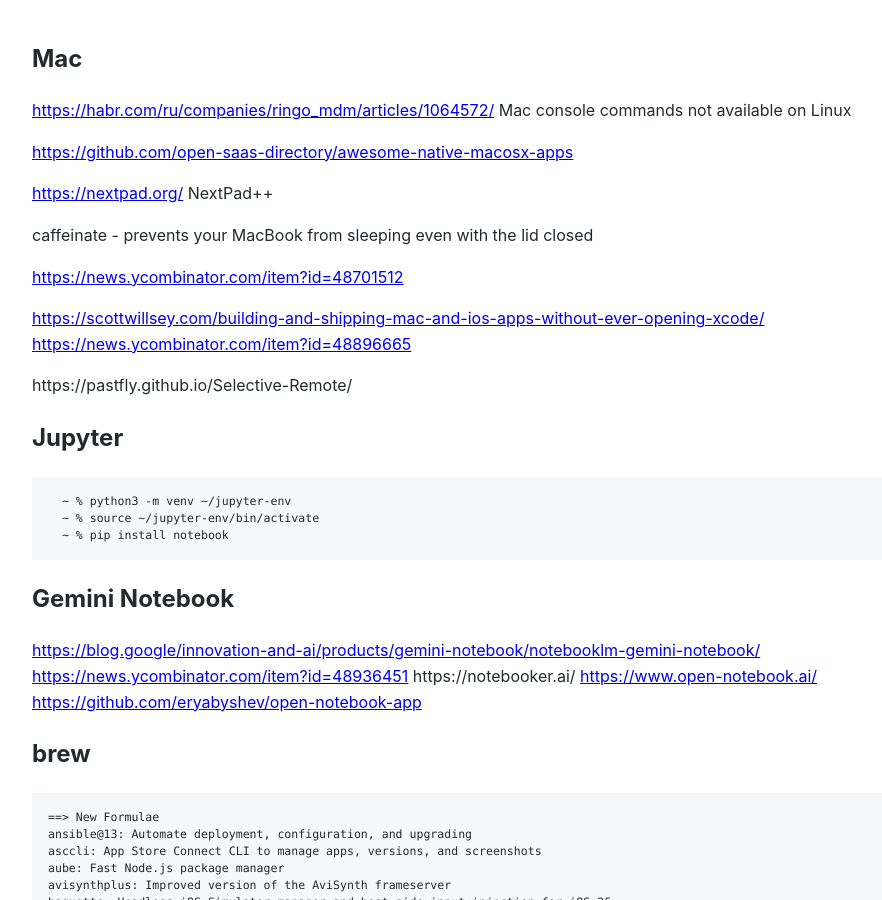
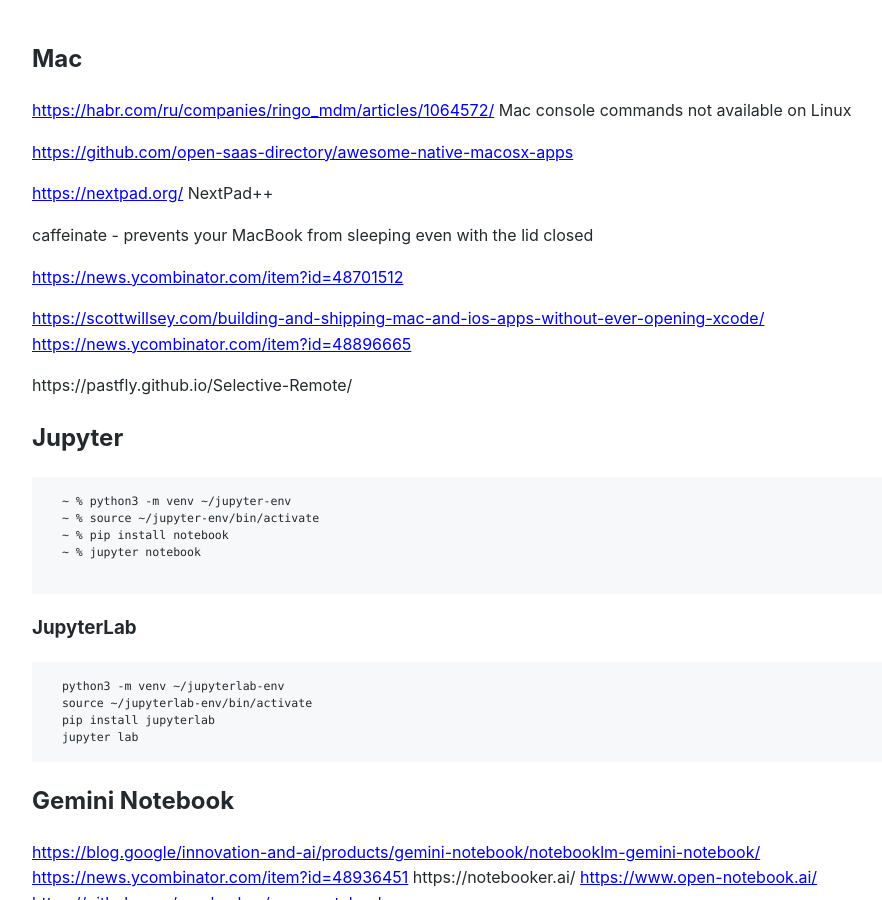
Before and after one commit to Michael-Lubinsky/michael-lubinsky.github.com, a Jekyll site: the page built from Mac/mac.md, in a window 1280 px wide and 900 px high. Shown: the whole window, without its empty margins (158-1040 px from the left). Built offline with Jekyll 4.4.1, drawn with Linux system fonts in a browser that asks for light colours; our own code applies the rules of GitHub Pages for plain Markdown files.

Commit message:
Add JupyterLab setup instructions to mac.md
Added instructions for setting up JupyterLab environment.

````diff
--- a/Mac/mac.md
+++ b/Mac/mac.md
@@ -22,6 +22,15 @@
   ~ % python3 -m venv ~/jupyter-env
   ~ % source ~/jupyter-env/bin/activate
   ~ % pip install notebook
+  ~ % jupyter notebook
+
+```
+### JupyterLab
+```
+  python3 -m venv ~/jupyterlab-env
+  source ~/jupyterlab-env/bin/activate
+  pip install jupyterlab
+  jupyter lab
 ```
 
 ## Gemini Notebook
````
